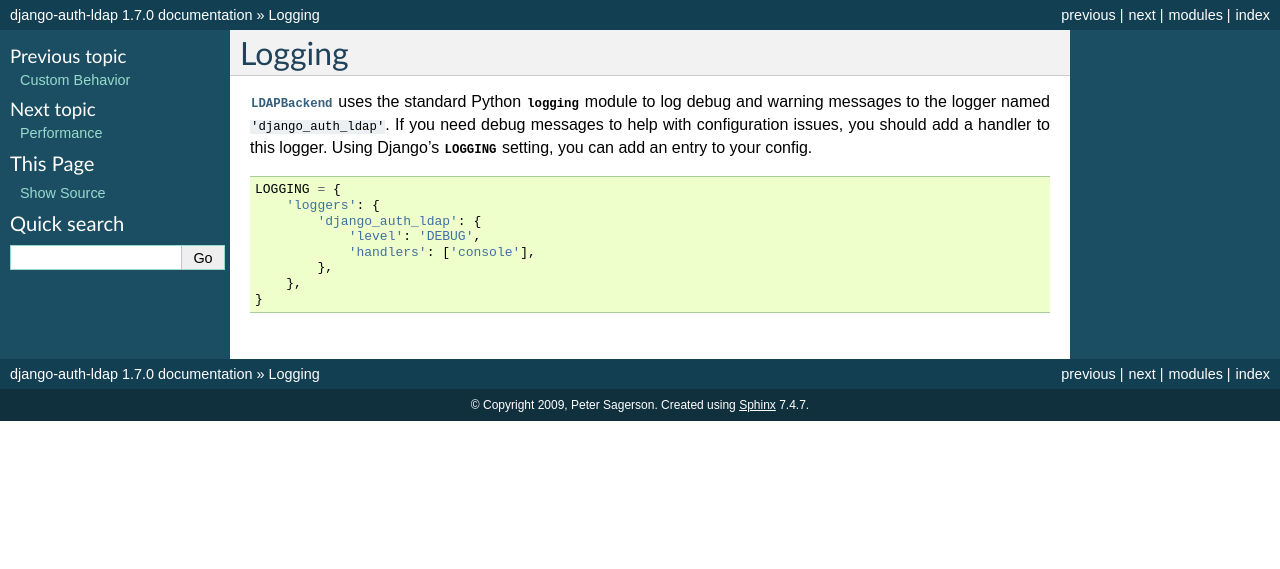
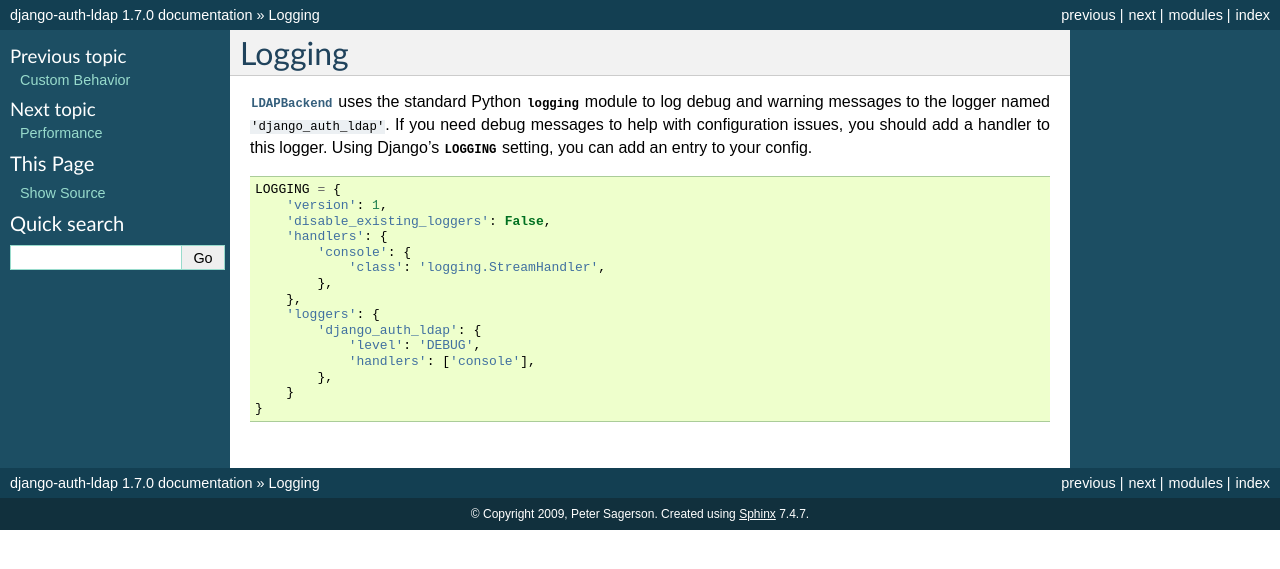
Before and after one commit to django-auth-ldap/django-auth-ldap, a Sphinx documentation site: the page built from docs/logging.rst, in a window 1280 px wide. Shown: the top 569 px of the page. Built offline with Sphinx 7.4.7, drawn with Linux system fonts in a browser that asks for light colours.

Commit message:
update logging example snippet. fixes #120

```diff
--- a/docs/logging.rst
+++ b/docs/logging.rst
@@ -10,10 +10,17 @@ issues, you should add a handler to this logger. Using Django's
 .. code-block:: python
 
     LOGGING = {
+        'version': 1,
+        'disable_existing_loggers': False,
+        'handlers': {
+            'console': {
+                'class': 'logging.StreamHandler',
+            },
+        },
         'loggers': {
             'django_auth_ldap': {
                 'level': 'DEBUG',
                 'handlers': ['console'],
             },
-        },
+        }
     }
```
